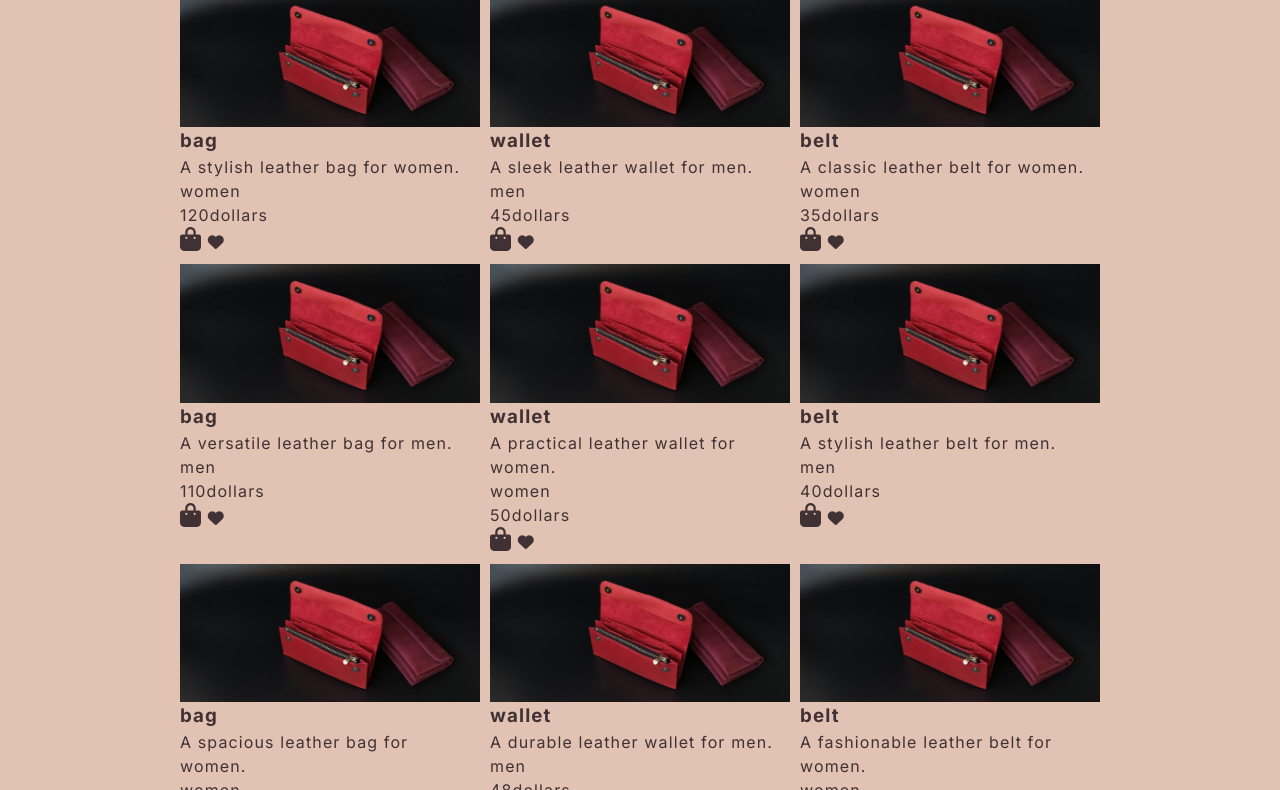
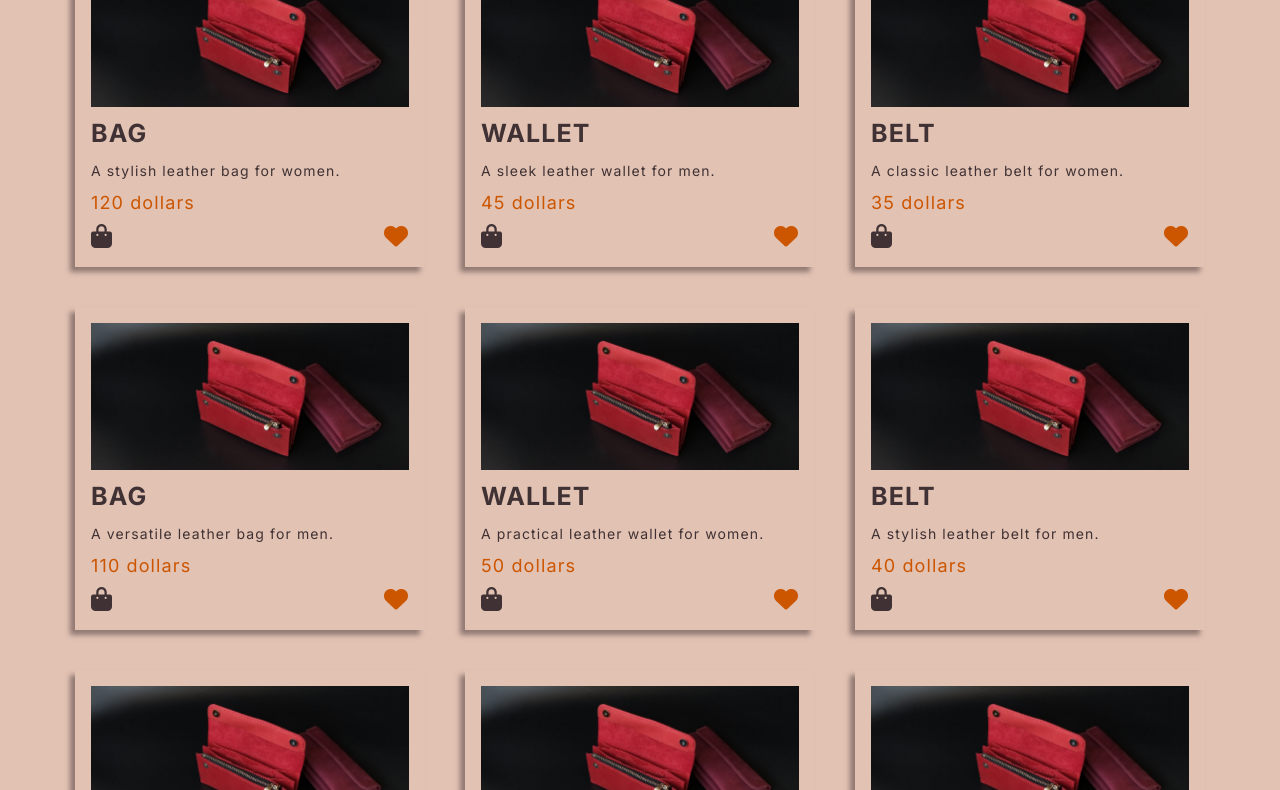
Before and after one commit to KaterynaKocheharova/extra-js-p, a website built with Vite: page src/catalog/index.html in a window 1280 px wide. Shown: the part 104-894 px from the top of the page. Built offline with nearby package versions, Linux system fonts and the light colour scheme.

Commit message:
style gallery

```diff
--- a/src/catalog/catalog.js
+++ b/src/catalog/catalog.js
@@ -12,12 +12,14 @@ console.log(productList);
 const productTemplate = ({ id, type, description, colors, gender, price }) => {
   return `<li id=${id} class="product-item">
         <img src="../img/e1084e21-c4e8-4303-a203-72f4838c4cfb.jpg">
-        <h3>${type}</h3>
-        <p>${description}</p>
-        <p>${gender}</p>
-        <p>${price}dollars</p>
-        <a class="product-card-shopping-cart-link" href="cart.html"> <i class="fa-solid fa-bag-shopping"></i></a>
-        <i class="fa-solid fa-heart"></i>
+        <h3 class="catalog-item-title card-title">${type}</h3>
+        <p class="catalog-item-text">${description}</p>
+        <p  class="catalog-item-text catalog-item-price">${price} dollars</p>
+        <div class="catalog-icon-container">
+        <a class="product-card-shopping-cart-link" href="cart.html"> <i class="fa-solid fa-bag-shopping">
+        </i></a>
+        <a class="product-card-fav-link" href="cart.html"><i class="fa-solid fa-heart"></i> </a>
+        </div>
         </li>`;
 };
 
--- a/src/catalog/index.html
+++ b/src/catalog/index.html
@@ -35,7 +35,6 @@
       <!-- <load src="./catalog.html"></load> -->
       <section class="catalog-section section">
         <div class="container">
-          <h2 class="catalog-main-title">Каталог</h2>
           <ul class="product-list">
           </ul>
         </div>
--- a/src/css/base.css
+++ b/src/css/base.css
@@ -4,10 +4,12 @@
   /* COLOR PALETTE 1 */
   --primary-color: #403234;
   --primary-background-color: #e2c2b3;
+  --accent-color: #cc5500;
   --primary-background-color-transparent: rgba(226, 194, 179, 0.5);
   --primary-border-color: #8c8c8c;
   --primary-font-color: #beb9b9;
   --card-box-shadow: -5px 5px 18px 0 rgba(64, 50, 52, 0.5);
+  --card-smaller-box-shadow: -5px 5px 5px 0 rgba(64, 50, 52, 0.5);
 
   /* COLOR PALETTE 2 */
   /* --primary-color: #000000;
@@ -19,6 +21,11 @@
   /* BORDER RADIUS */
   --card-border-radius: 5px;
   --input-border-radius: 30px;
+
+  /* FONT-SIZES */
+  --small-font-size: 14px;
+  --normal-font-size: 16px;
+  --medium-font-size: 18px;
 
   /* ICON SIZES */
   --standard-icon-size: 1.5rem;
@@ -77,3 +84,8 @@ p {
     font-size: 16px;
   }
 }
+
+.card-title {
+  font-size: 25px;
+  text-transform: uppercase;
+}
--- a/src/css/catalog.css
+++ b/src/css/catalog.css
@@ -10,10 +10,44 @@
 .product-list {
   display: flex;
   flex-wrap: wrap;
-  gap: 10px;
+  gap: 40px;
   justify-content: center;
 }
 
 .product-item {
-  width: 300px;
+  width: 350px;
+  padding: 1rem;
+  display: flex;
+  flex-direction: column;
+  row-gap: 0.5rem;
+  box-shadow: var(--card-smaller-box-shadow);
+  transition: box-shadow 250ms linear, transform 250ms linear;
 }
+
+.product-item:hover,
+.product-item:focus {
+  border: 1px solid var(--primary-border-color);
+  box-shadow: var(--card-box-shadow);
+  transform: scale(1.05);
+  cursor: pointer;
+}
+
+.catalog-item-text {
+  font-size: var(--small-font-size);
+}
+
+.catalog-item-price {
+  color: var(--accent-color);
+  font-size: var(--medium-font-size);
+}
+
+.catalog-icon-container {
+  display: flex;
+  column-gap: 1rem;
+  justify-content: space-between;
+}
+
+.fa-heart {
+  font-size: var(--standard-icon-size);
+  color: var(--accent-color);
+}
```
